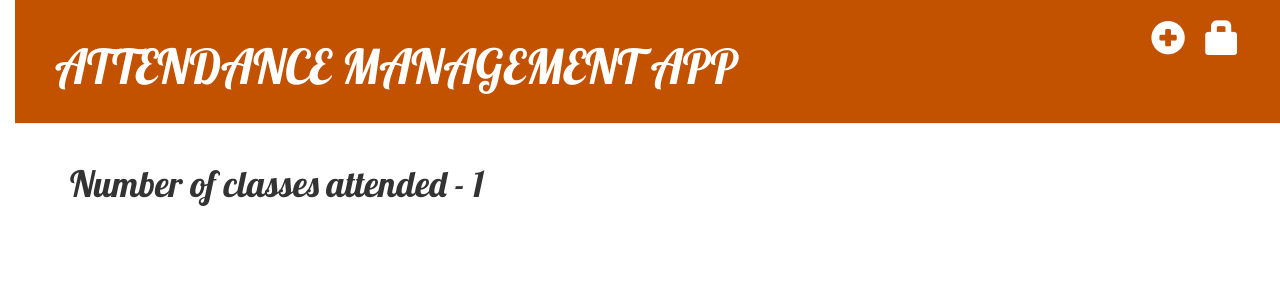
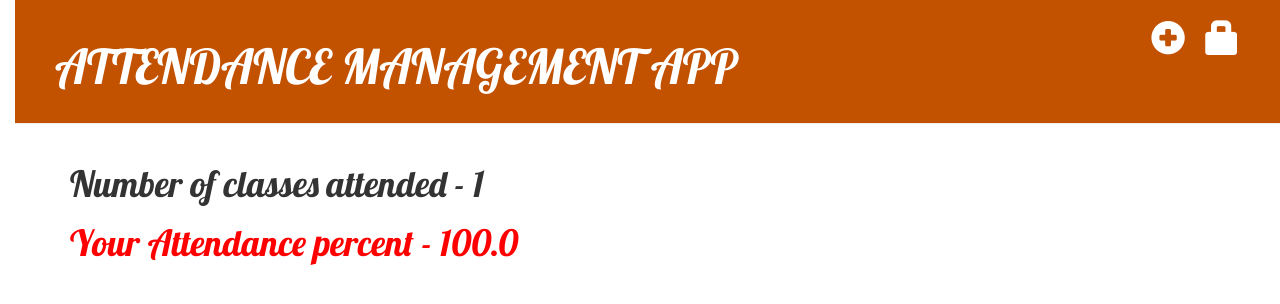
Before and after one commit to Shreyas-SShetty/Attendance-Management-System, a Django app: page /status/course/student/1/1/ in a window 1280 px wide. Shown: the top 304 px of the page. Run offline with Django 3.2, Linux system fonts and the light colour scheme; tables that the repository leaves empty hold one stand-in row (values such as "Sample post"); some libraries are stand-ins or nearby versions.

Commit message:
View Attendance Percentage

```diff
--- a/blog/templates/blog/particular_student_status.html
+++ b/blog/templates/blog/particular_student_status.html
@@ -3,5 +3,6 @@
 {% block content %}
 
 <h1>Number of classes attended - {{ student_count }}</h1>
+<h1><font color ="red">Your Attendance percent - {{ class_count }}</font> </h1>
 
 {% endblock %}
--- a/blog/views.py
+++ b/blog/views.py
@@ -24,15 +24,19 @@ def course_stat(request, pk) :
     course = get_object_or_404(Course, pk=pk)
     attendances = Attendance.objects.filter(course_name__name=course)
     attendance_count = attendances.count()
-    return render(request, 'blog/particular_attd_status.html', {'attendances' : attendances, 'attendance_count' : attendance_count, 'course' : course})
+    return render(request, 'blog/particular_attd_status.html',
+                  {'attendances' : attendances, 'attendance_count' : attendance_count, 'course' : course})
 
 
 def student_stat(request, pk1, pk2) :
-    course = get_object_or_404(Course, pk=pk1)
-    student = get_object_or_404(Student, pk=pk2)
-    attendances = Attendance.objects.filter(course_name__name=course, student_name__name=student)
+    course__name = get_object_or_404(Course, pk=pk2)
+    student__name = get_object_or_404(Student, pk=pk1)
+    attendances = Attendance.objects.filter(course_name__name=course__name, student_name__name=student__name)
+    classes = Attendance.objects.filter(course_name__name=course__name)
+    class_count = ((attendances.count() * 100) / classes.count())
     student_count = attendances.count()
-    return render(request, 'blog/particular_student_status.html', {'student_count' : student_count})
+    return render(request, 'blog/particular_student_status.html',
+                  {'student_count' : student_count, 'class_count' : class_count})
 
 
 def course_detail(request, pk) :
```
